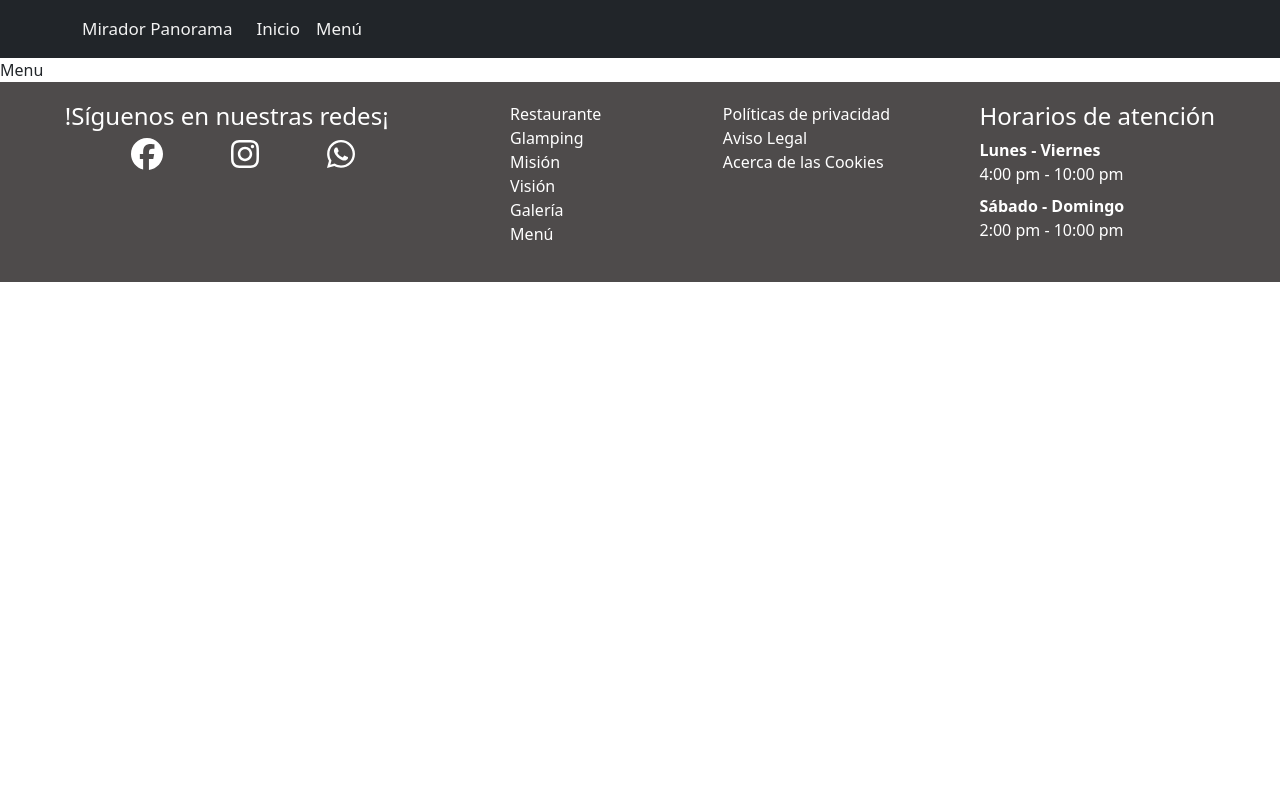
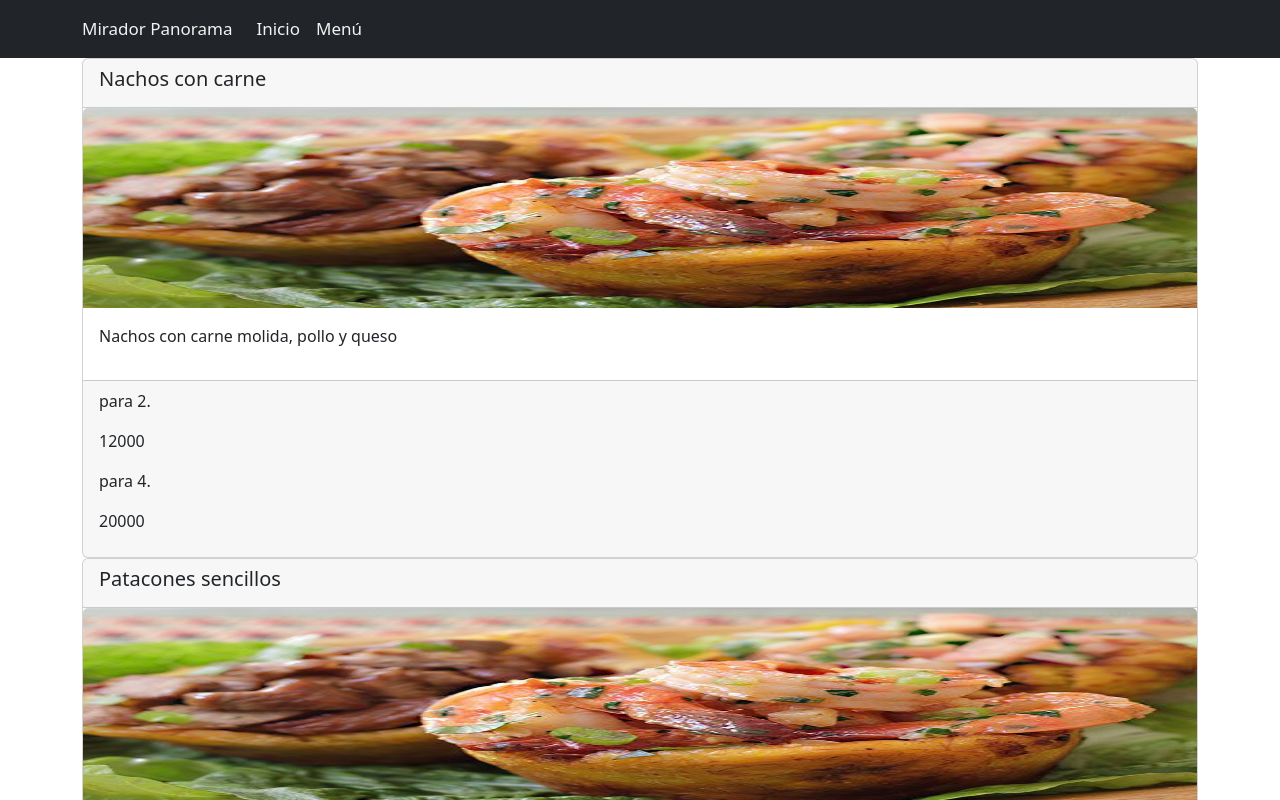
Before and after one commit to MDForero/miradorpanorama, a React (Create React App) app: page /restaurante/menu in a window 1280 px wide. Shown: the top 800 px of the page. Built offline with nearby package versions, Linux system fonts and the light colour scheme.

Commit message:
bug de rutas solucionado

```diff
--- a/src/App.css
+++ b/src/App.css
@@ -1,9 +1,9 @@
-
 /* Nav */
-a{
+a {
   text-decoration: none;
 }
-nav a{
+
+nav a {
   float: left;
   display: block;
   color: #f2f2f2;
@@ -11,97 +11,210 @@ nav a{
   text-decoration: none;
   font-size: 17px;
 }
+
 /* footer */
-footer{
-  color:white;
-  padding: 20px ;
+footer {
+  color: white;
+  padding: 20px;
   display: flex;
   background-color: #4e4b4b;
 }
-footer div{
+
+footer div {
   margin: 0px auto 0px auto;
 }
-footer .redes{
+
+footer .redes {
   display: flex;
 }
-.redes li{
+
+.redes li {
   margin: auto;
 }
-footer li{
+
+footer li {
   list-style: none;
 }
+
 /*  inicio paginas principales */
-.general{
+.preview {
   display: flex;
   justify-content: center;
   align-items: center;
   text-align: center;
 }
-#inicio{
+
+#inicio {
   background: url("Panorama/188815862_1002804597133915_8165767116799593427_n.jpg") no-repeat;
   background-size: cover;
   height: 100vh;
 }
-#aboutus{
+
+#aboutus {
   background: url("Panorama/bienvenida.jpg") no-repeat;
   background-position-y: center;
   background-size: cover;
   height: 70vh;
   color: white;
 }
-#services{
+
+#services {
   background: url("Panorama/bienvenida.jpg") no-repeat;
-  background-position-y:center ;
+  background-position-y: center;
   background-size: cover;
   height: 70vh;
   color: white;
 }
+
+#restaurante {
+  background: url("Panorama/original.jpg") no-repeat;
+  background-size: cover;
+  height: 70vh;
+  color: white;
+}
+
 /* Sección central*/
-.center{
+.center {
   display: flex;
-  justify-content: center;
+  justify-content: space-around;
   min-height: 70vh;
+  width: 100%;
   align-items: center;
 }
-#servicios{
+/* Nosotros */
+#mision{
+
+}
+
+/* servicios */
+#servicios {
   display: inline-flex;
   margin: auto;
 }
-#servicios a{
-  margin: 0px 60px;
+
+#servicios a {
+  margin: 60px 60px 0px;
 }
-.cardicon{
+
+
+.figure {
+
+  display: grid;
+  grid-template: 1fr/1fr;
+  grid-template-areas: "img";
+  max-width: 500px;
+  margin: 60px;
+}
+
+
+.img {
+
+  width: 100%;
+  height: 100%;
+  object-fit: cover;
+  grid-area: img;
+}
+
+#glampingimg::after {
+  content: "Glamping";
+  grid-area: img;
+  width: 100%;
+  height: 100%;
+  background-color: rgba(201, 57, 71, 0.66);
+  color: #fff;
+  display: grid;
+  place-items: center;
+  font-size: 3rem;
+  text-align: center;
+  font-weight: bold;
+  clip-path: circle(150% at top right);
+  transition: clip-path .4s;
+}
+
+#glampingimg:hover::after {
+  clip-path: circle(0 at top right);
+}
+
+#restauranteimg::after {
+  content: "Restaurante";
+  grid-area: img;
+  width: 100%;
+  height: 100%;
+  background-color: rgba(177, 173, 174, 0.423);
+  color: #fff;
+  display: grid;
+  place-items: center;
+  font-size: 3rem;
+  text-align: center;
+  font-weight: bold;
+  clip-path: circle(150% at top right);
+  transition: clip-path .4s;
+}
+
+#restauranteimg:hover::after {
+  clip-path: circle(0 at top right);
+}
+
+/* Restaurante */
+.platos {
+  display: flex;
+  height: 100vh;
+  background-color: #FFAE6D;
+  justify-content: space-around;
+  align-items: center;
+}
+
+.platos:nth-child(even) {
+  background-color: #E3C770;
+  align-items: center;
+  justify-content: space-around;
+  flex-direction: row-reverse;
+}
+
+.info {
+  max-width: 400px;
+  font-size: x-large;
+}
+
+.cardicon {
   display: flex;
   width: 80%;
   justify-content: center;
   align-items: center;
+}
 
+.container {
+  width: 95%;
 }
-.container{
-  width:95%;
-}
+
 /* #mision{
   height: 70vh;
 }
 #vision{
   height: 70vh;
 } */
-.area{
+.area {
   display: block;
   text-align: center;
   max-width: 90%;
 }
-.inline{
+
+.inline {
   display: inline-flex;
 }
+
+
+
 @media screen and (max-width: 600px) {
-  .container{
+  .container {
     margin: 10%;
   }
-  .block{
+
+  .block {
     display: block;
     text-align: center;
   }
+
   footer {
     display: block;
     justify-content: center;
--- a/src/App.js
+++ b/src/App.js
@@ -9,6 +9,7 @@ import Glamping from './pages/servicios/Glamping';
 import Restaurant from './pages/servicios/Restaurant';
 import Menu from './pages/servicios/restaurant/Menu';
 import Reservas from './pages/servicios/reservas/Reservas';
+import Inicio from './pages/servicios/restaurant/Inicio';
 
 function App() {
   return (
@@ -18,6 +19,7 @@ function App() {
           <Route path='reservas' element={<Reservas/>}/>
         </Route>
         <Route path='restaurante' element={<Restaurant />}>
+          <Route index element={<Inicio/>} />
           <Route path='menu' element={<Menu/>}/>
         </Route>
         <Route path="/" element={<Layout />}>
--- /dev/null
+++ b/src/components/Itemstore.js
@@ -0,0 +1,31 @@
+import React from 'react'
+import { Card } from 'react-bootstrap'
+
+const Itemstore = ({ data }) => {
+    const { nombre, descripcion, valor, img } = data
+    return (
+        <Card>
+            <Card.Header>
+                <Card.Title>{nombre}</Card.Title>
+            </Card.Header>
+            <Card.Img src={img} variant="top" width="200px" height="200px"/>
+            <Card.Body>
+                <Card.Text>
+                    <p>{descripcion}</p>
+                </Card.Text>
+            </Card.Body>
+            <Card.Footer>
+                {typeof valor === "object" ? valor.map(({ descripcion, value }) => <div>
+                    <p>{descripcion}</p>
+                    <p>{value}</p>
+                </div>
+                ) :
+                    <div>
+                        <p>{valor}</p>
+                    </div>}
+            </Card.Footer>
+        </Card>
+    )
+}
+
+export default Itemstore
--- a/src/data/menu.js
+++ b/src/data/menu.js
@@ -1,5 +1,7 @@
+import img1 from "../Panorama/Canastas de Patacones.jpg"
 export default [
     {
+        img:img1,
         nombre: "Nachos con carne",
         descripcion: "Nachos con carne molida, pollo y queso",
         valor: [
@@ -14,61 +16,73 @@ export default [
         ],
     },
     {
+        img:img1,
         nombre: "Patacones sencillos",
         descripcion: "patacones, guacamole y hogao.",
         valor: 7000
     },
     {
+        img:img1,
         nombre: "Chunchullo crocante",
         descripcion: "Chunchullo, papa criolla o patacones.",
         valor: 15000
     },
     {
+        img:img1,
         nombre: "Papas criollas",
         descripcion: "Papas queso y tocineta.",
         valor: 10000
     },
     {
+        img:img1,
         nombre: "Mini hamburguesas",
         descripcion: "Mini hamburguesas x2 queso y tocineta.",
         valor: 15000
     },
     {
+        img:img1,
         nombre: "Sandwich Gourmet",
         descripcion: "200g de carne asada, queso, salsa de la casa, tocineta y vegetales.",
         valor: 20000
     },
     {
+        img:img1,
         nombre: "Bondiola de cerdo",
         descripcion: "Cerdo BBQ, maíz, queso, hogao, tocineta y vegetales.",
         valor: 18000
     },
     {
+        img:img1,
         nombre: "Pollo champiñones",
         descripcion: "Pollo, maíz tierno, queso, tocineta y vegetales.",
         valor: 18000
     },
     {
+        img:img1,
         nombre: "Pollo crispy",
         descripcion: "Pollo apanado, queso, miel mostaza, tocineta y vegetales.",
         valor: 18000
     },
     {
+        img:img1,
         nombre: "Argentino",
         descripcion: "Chorizo, chimichurri, tocineta y vegetales",
         valor: 18000
     },
     {
+        img:img1,
         nombre: "Big",
         descripcion: "Pollo, carne, cerdo, chorizo, maíz tierno, queso, tocineta y vegetales",
         valor: 18000
     },
     {
+        img:img1,
         nombre: "Ropa vieja",
         descripcion: "Carne desmechada, hogao, queso, tocineta y vegetales",
         valor: 18000
     },
     {
+        img:img1,
         nombre: "Encocado de patacón mixto",
         descripcion: "Carne, pollo, cerdo, hogao, maíz y queso",
         valor: [
@@ -83,6 +97,7 @@ export default [
         ],
     },
     {
+        img:img1,
         nombre: "Encocado de patacón de carne",
         descripcion: "Carne desmechada, hogao y queso",
         valor: [
@@ -97,6 +112,7 @@ export default [
         ],
     },
     {
+        img:img1,
         nombre: "Encocado de patacón del huerto ",
         descripcion: "Pollo, tocineta, champiñón, maíz y queso",
         valor: [
@@ -111,6 +127,7 @@ export default [
         ],
     },
     {
+        img:img1,
         nombre: "Encocado de patacón ranchero",
         descripcion: "Chorizo, salsa BBQ, maíz y queso",
         valor: [
@@ -125,6 +142,7 @@ export default [
         ],
     },
     {
+        img:img1,
         nombre: "Encocado de patacón pollo BBQ",
         descripcion: "pollo, salsa BBQ maíz y queso",
         valor: [
@@ -139,6 +157,7 @@ export default [
         ],
     },
     {
+        img:img1,
         nombre: "Encocado de patacón pollo champiñón",
         descripcion: "Pollo, champiñones, salsa de la casa, maíz y queso",
         valor: [
@@ -153,6 +172,7 @@ export default [
         ],
     },
     {
+        img:img1,
         nombre: "Encocado de patacón pollo miel",
         descripcion: "Pollo, miel mostaza, maíz y queso",
         valor: [
@@ -167,6 +187,7 @@ export default [
         ],
     },
     {
+        img:img1,
         nombre: "Encocado de patacón california",
         descripcion: "Chorizo, carne molida, pimentón, cebolla y queso",
         valor: [
@@ -181,6 +202,7 @@ export default [
         ],
     },
     {
+        img:img1,
         nombre: "Encocado de patacón del campo",
         descripcion: "Carne molida, tocineta, maíz y queso",
         valor: [
@@ -195,6 +217,7 @@ export default [
         ],
     },
     {
+        img:img1,
         nombre: "Encocado de patacón cerdo BBQ",
         descripcion: "Cerdo desmechado, salsa BBQ, hogao y queso",
         valor: [
@@ -209,6 +232,7 @@ export default [
         ],
     },
     {
+        img:img1,
         nombre: "Encocado de patacón Mexicano",
         descripcion: "Carne molida, salsa picante, hogao, maíz y queso",
         valor: [
@@ -223,6 +247,7 @@ export default [
         ],
     },
     {
+        img:img1,
         nombre: "Encocado de patacón cerdo agridulce",
         descripcion: "Cerdo, hogao, salsa miel mostaza y queso",
         valor: [
@@ -237,6 +262,7 @@ export default [
         ],
     },
     {
+        img:img1,
         nombre: "Encocado de patacón de camarones",
         descripcion: "Ceviche de camarón",
         valor: [
@@ -251,6 +277,7 @@ export default [
         ],
     },
     {
+        img:img1,
         nombre: "Encocado de patacón tocineta y maíz",
         descripcion: "Tocineta, maíz, salsa de la casa y queso",
         valor: [
@@ -265,6 +292,7 @@ export default [
         ],
     },
     {
+        img:img1,
         nombre: "Encocado de patacón Vegetariana",
         descripcion: "Pimentón, cebolla, champiñones, maíz y queso",
         valor: [
@@ -279,6 +307,7 @@ export default [
         ],
     },
     {
+        img:img1,
         nombre: "Alitas BBQ-MIELMOSTAZA-HOT",
         descripcion: "Alitas, salsa BBQ, mielmostaza",
         valor: [
@@ -297,6 +326,7 @@ export default [
         ],
     },
     {
+        img:img1,
         nombre: "Salchipapa ",
         descripcion: "Pollo, tocineta, queso y maíz",
         valor: [
@@ -315,6 +345,7 @@ export default [
         ],
     },
     {
+        img:img1,
         nombre: "Costillas BBQ",
         descripcion: "Costillas, papas a la francesa y ensalada de la casa",
         valor: [
@@ -333,16 +364,19 @@ export default [
         ],
     },
     {
+        img:img1,
         nombre: "Pierna pernil",
         descripcion: "Pollo, papas a la francesa o criolla, ensalada de la casa",
         valor: 14000
     },
     {
+        img:img1,
         nombre: "Choriperro",
         descripcion: "Pan artesanal, chorizo 125g, tocineta, queso fundido, salsa de la casa y papas a la francesa",
         valor: 14000
     },
     {
+        img:img1,
         nombre: "Picada panorama",
         descripcion: "Carne asada, morcilla, chorizo ahumado, chunchullo crunch, pollo crispy, papa criolla, patacones, guacamole y hogao ",
         valor: [
--- a/src/pages/Aboutus.js
+++ b/src/pages/Aboutus.js
@@ -6,7 +6,7 @@ import mision from "../Panorama/188815862_1002804597133915_8165767116799593427_n
 const AboutUs = () => {
   return (
     <div>
-      <main className='general' id="aboutus">
+      <main className='preview' id="aboutus">
         <div>
           <h1>Nosotros</h1>
           <p>Lorem ipsum dolor sit amet, consectetur adipiscing elit, sed do eiusmod tempor incididunt ut labore et dolore magna aliqua. Ut enim ad minim veniam</p>
--- a/src/pages/Home.js
+++ b/src/pages/Home.js
@@ -7,7 +7,7 @@ import img3 from "../Panorama/AdobeStock_329197000.jpg"
 const Home = () => {
   return (
     <div>
-      <main className='general' id='inicio'>
+      <main className='preview' id='inicio'>
         <div>
           <h1>Mirador Panorama</h1>
           <p>Lorem ipsum dolor sit amet, consectetur adipiscing elit, sed do eiusmod tempor incididunt ut labore et dolore magna aliqua. Ut enim ad minim veniam</p>
--- a/src/pages/servicios/Restaurant.js
+++ b/src/pages/servicios/Restaurant.js
@@ -12,7 +12,7 @@ const Restaurant = () => {
           <Navbar.Toggle aria-controls="basic-navbar-nav" />
           <Navbar.Collapse id="basic-navbar-nav">
             <Nav className="me-auto">
-              <Nav.Link ><Link to="/">Inicio</Link></Nav.Link>
+              <Nav.Link ><Link to="" >Inicio</Link></Nav.Link>
               <Nav.Link ><Link to="menu">Menú</Link></Nav.Link>
             </Nav>
           </Navbar.Collapse>
--- a/src/pages/servicios/restaurant/Menu.js
+++ b/src/pages/servicios/restaurant/Menu.js
@@ -1,9 +1,17 @@
 import React from 'react'
+import { Card, CardGroup, Container } from 'react-bootstrap'
 import Footer from '../../../components/Footer'
+import Itemstore from '../../../components/Itemstore'
+import data from "../../../data/menu"
 
 const Menu = () => {
   return (
-    <div>Menu
+    <div>
+      <Container>
+
+          {data.map((element)=><Itemstore data={element} />)}
+
+      </Container>
 
     </div>
   )
```
Also changed, not shown: src/pages/Services.js (+18 -10 lines), src/pages/servicios/reservas/Inicio.js (added, +13 -0 lines), src/pages/servicios/restaurant/Inicio.js (added, +85 -0 lines), src/Panorama/Canastas de Patacones.jpg (added), src/Panorama/original.jpg (added).
